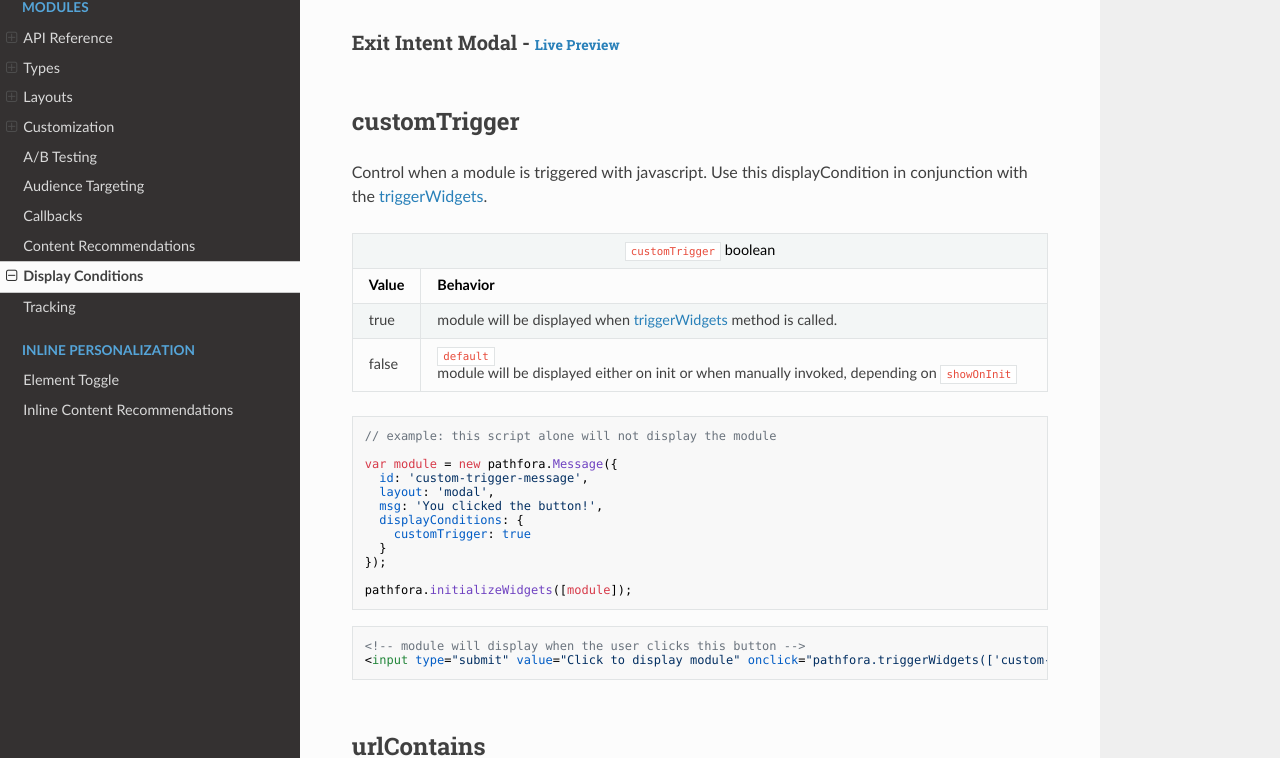
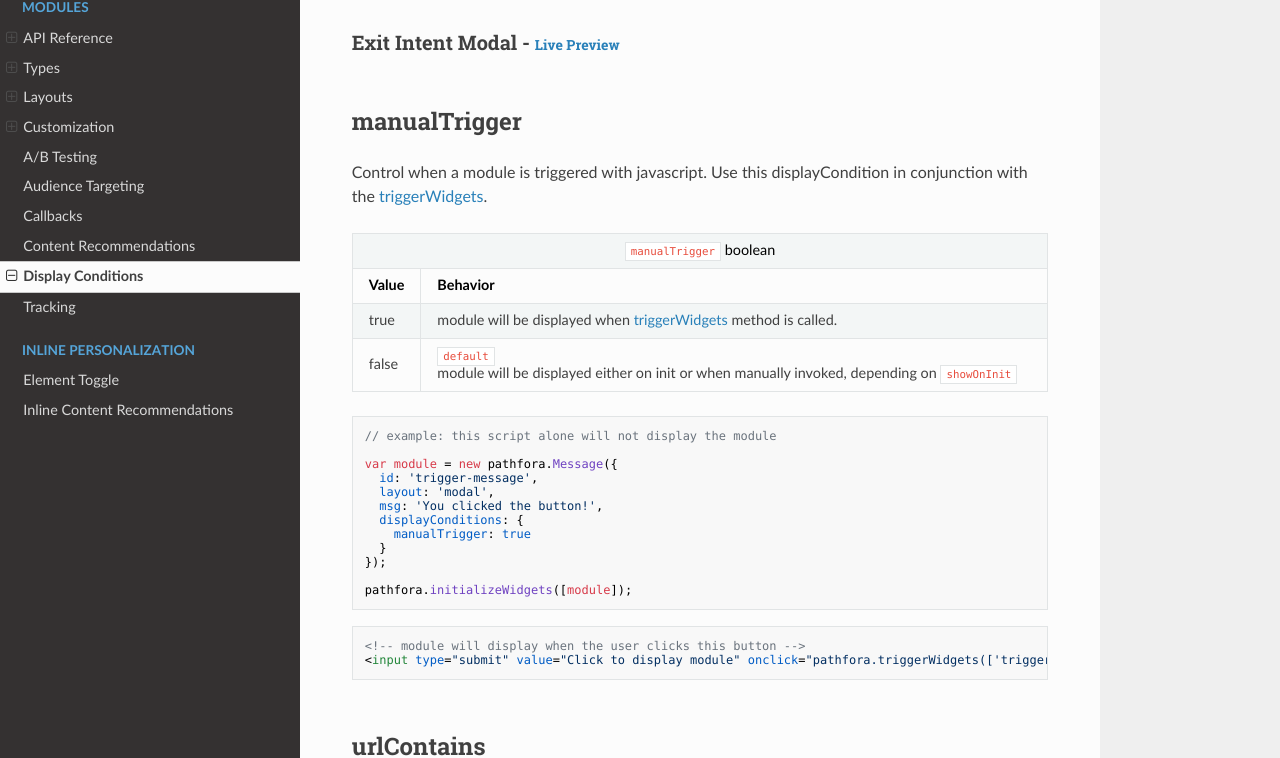
Before and after one commit to lytics/pathforajs, an MkDocs documentation site: the page built from docs/docs/display_conditions.md, in a window 1280 px wide and 1400 px high, scrolled down 6083 px. Shown: the part 155-913 px from the top of the window. Built offline with MkDocs 1.6.1, drawn with Linux system fonts in a browser that asks for light colours; nearby versions of some CDN libraries; old or Windows-style settings are respelled for this version of MkDocs.

Commit message:
Update docs.

````diff
--- a/docs/docs/display_conditions.md
+++ b/docs/docs/display_conditions.md
@@ -473,14 +473,14 @@ displayConditions: {
 
 <h3>Exit Intent Modal - <a href="../examples/preview/config/exitIntentModal.html" target="_blank">Live Preview</a></h3>
 
-## customTrigger
+## manualTrigger
 
 Control when a module is triggered with javascript. Use this displayCondition in conjunction with the [triggerWidgets](api/methods.md#triggerWidgets).
 
 <table>
   <thead>
     <tr>
-      <td colspan="2" align="center"><code>customTrigger</code> boolean</td>
+      <td colspan="2" align="center"><code>manualTrigger</code> boolean</td>
     </tr>
     <tr>
       <th>Value</th>
@@ -502,11 +502,11 @@ Control when a module is triggered with javascript. Use this displayCondition in
 // example: this script alone will not display the module
 
 var module = new pathfora.Message({
-  id: 'custom-trigger-message',
+  id: 'trigger-message',
   layout: 'modal',
   msg: 'You clicked the button!',
   displayConditions: {
-    customTrigger: true
+    manualTrigger: true
   }
 });
 
@@ -515,7 +515,7 @@ pathfora.initializeWidgets([module]);
 
 ```html
 <!-- module will display when the user clicks this button -->
-<input type="submit" value="Click to display module" onclick="pathfora.triggerWidgets(['custom-trigger-message'])">
+<input type="submit" value="Click to display module" onclick="pathfora.triggerWidgets(['trigger-message'])">
 ```
 
 
````
Also changed, not shown: docs/docs/api/methods.md (+2 -2 lines).
